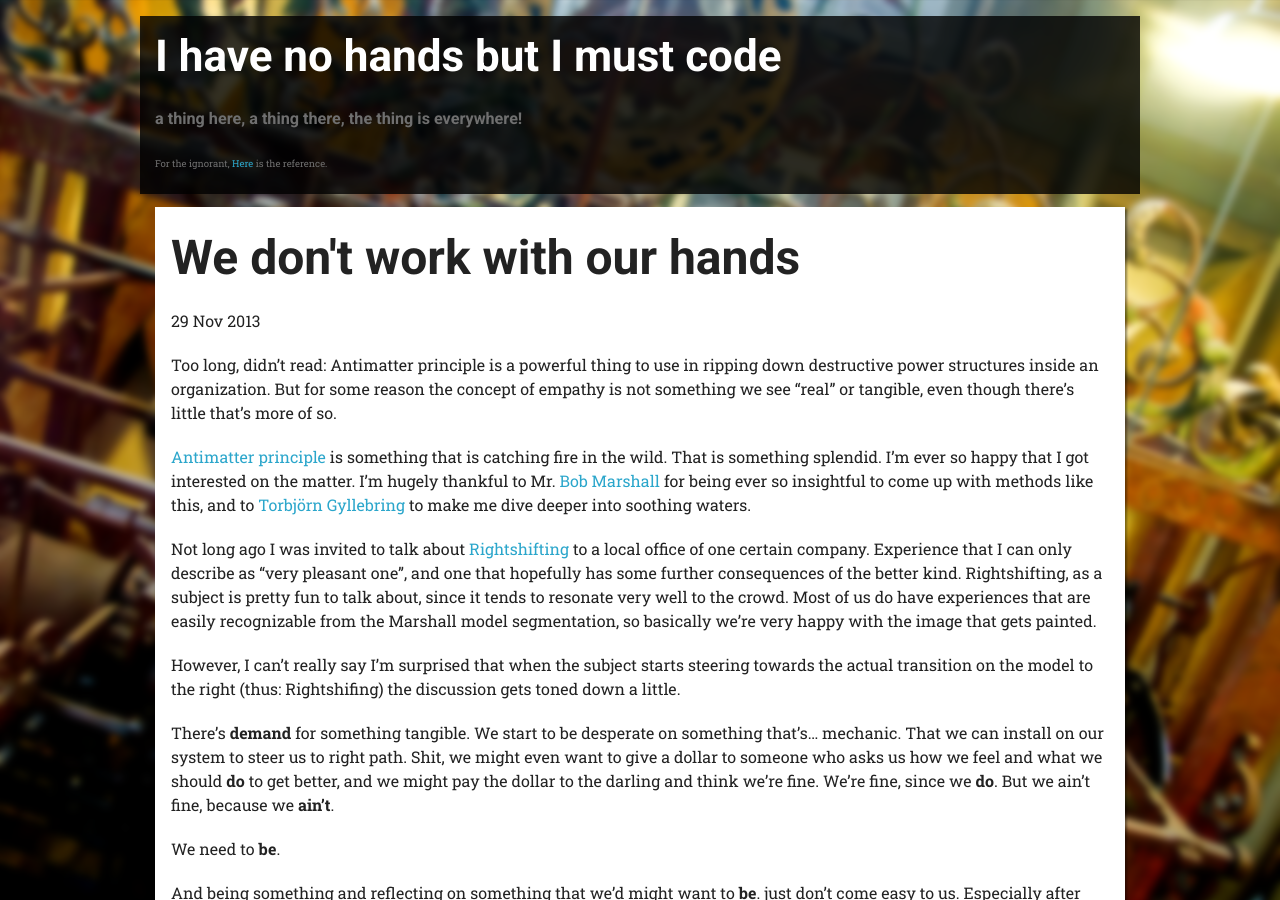
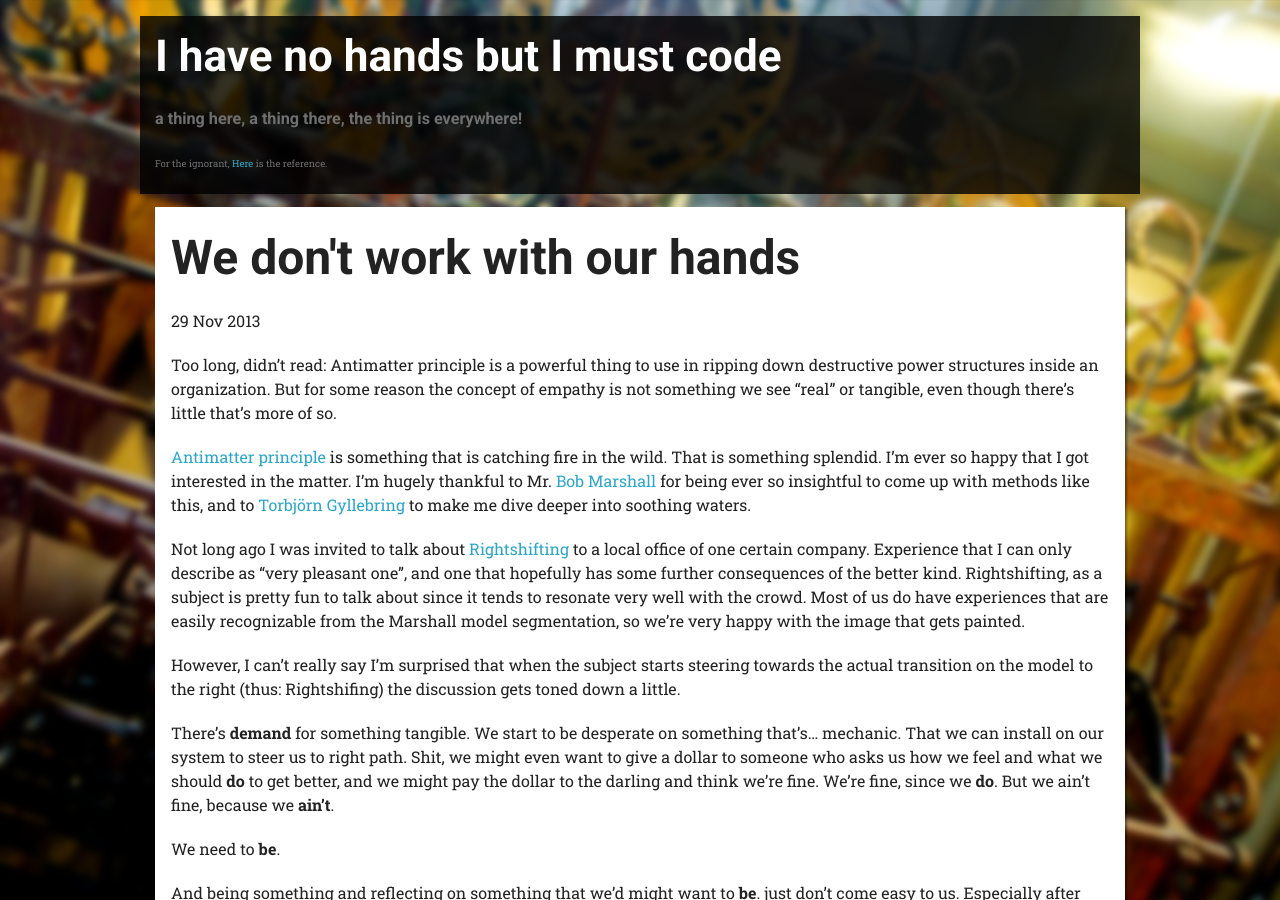
Before and after one commit to heimojuh/heimojuh.github.com, a Jekyll site: the page built from _posts/2013-11-29-we-dont-work-with-our-hands.md, in a window 1280 px wide and 900 px high. Built offline with Jekyll 4.4.1, drawn with Linux system fonts in a browser that asks for light colours; nearby versions of some CDN libraries; library files that are not in the unit come from our copies; Markdown is read by kramdown in place of the engine named in the settings; comment, search, counter and statistics services are not loaded.

Commit message:
fixed typo

```diff
--- a/_posts/2013-11-29-we-dont-work-with-our-hands.md
+++ b/_posts/2013-11-29-we-dont-work-with-our-hands.md
@@ -9,9 +9,9 @@ categories: ["Antimatter principle"]
 Too long, didn't read:
 Antimatter principle is a powerful thing to use in ripping down destructive power structures inside an organization. But for some reason the concept of empathy is not something we see "real" or tangible, even though there's little that's more of so.
 
-[Antimatter principle](http://flowchainsensei.wordpress.com/2013/10/12/the-antimatter-principle/) is something that is catching fire in the wild. That is something splendid. I'm ever so happy that I got interested on the matter. I'm hugely thankful to Mr. [Bob Marshall](https://twitter.com/flowchainsensei) for being ever so insightful to come up with methods like this, and to [Torbjörn Gyllebring](https://twitter.com/drunkcod) to make me dive deeper into soothing waters.
+[Antimatter principle](http://flowchainsensei.wordpress.com/2013/10/12/the-antimatter-principle/) is something that is catching fire in the wild. That is something splendid. I'm ever so happy that I got interested in the matter. I'm hugely thankful to Mr. [Bob Marshall](https://twitter.com/flowchainsensei) for being ever so insightful to come up with methods like this, and to [Torbjörn Gyllebring](https://twitter.com/drunkcod) to make me dive deeper into soothing waters.
 
-Not long ago I was invited to talk about [Rightshifting](http://flowchainsensei.wordpress.com/rightshifting/) to a local office of one certain company. Experience that I can only describe as "very pleasant one", and one that hopefully has some further consequences of the better kind. Rightshifting, as a subject is pretty fun to talk about, since it tends to resonate very well to the crowd. Most of us do have experiences that are easily recognizable from the Marshall model segmentation, so basically we're very happy with the image that gets painted.
+Not long ago I was invited to talk about [Rightshifting](http://flowchainsensei.wordpress.com/rightshifting/) to a local office of one certain company. Experience that I can only describe as "very pleasant one", and one that hopefully has some further consequences of the better kind. Rightshifting, as a subject is pretty fun to talk about since it tends to resonate very well with the crowd. Most of us do have experiences that are easily recognizable from the Marshall model segmentation, so we're very happy with the image that gets painted.
 
 However, I can't really say I'm surprised that when the subject starts steering towards the actual transition on the model to the right (thus: Rightshifing) the discussion gets toned down a little.
 
```
